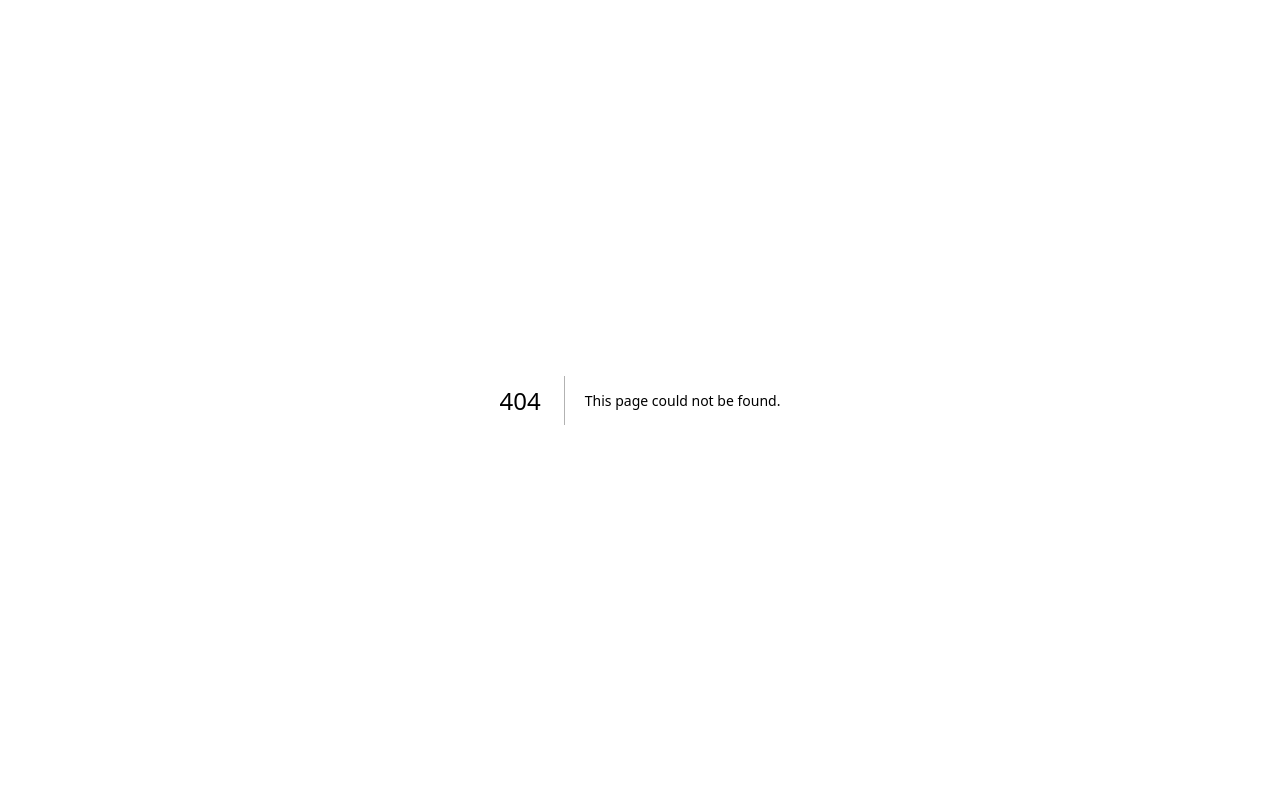
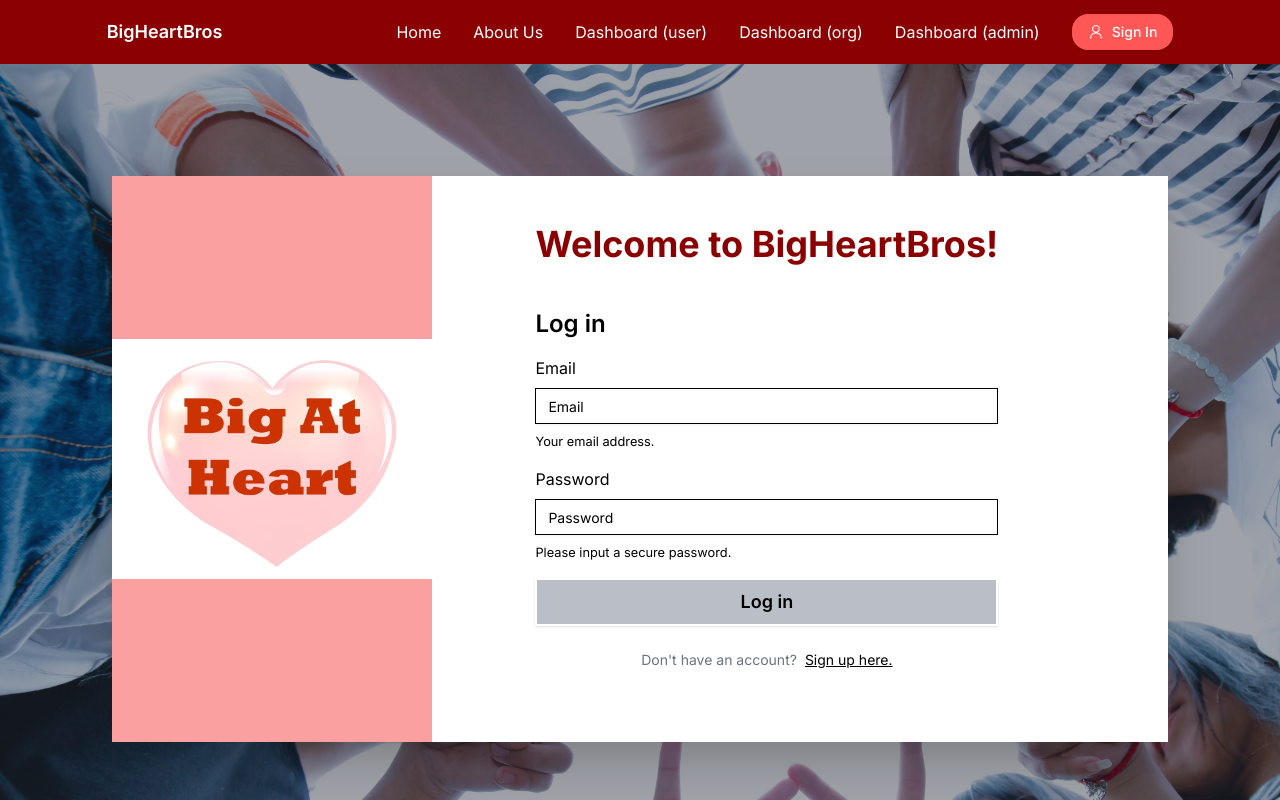
Before and after one commit to limrik/big-heart-bros, a Next.js app in the folder big-heart-bros/: page /sign-in in a window 1280 px wide. Before the commit this address had no page. Shown: the top 800 px of the page. Built offline with nearby package versions, Linux system fonts and the light colour scheme.

Commit message:
Add sign-in page

```diff
--- a/big-heart-bros/src/app/(routes)/home/page.tsx
+++ b/big-heart-bros/src/app/(routes)/home/page.tsx
@@ -3,6 +3,7 @@ import Navbar from "../../../components/navbar";
 import AboutUs from "../../../components/about-us";
 import WaysToGive from "../../../components/ways-to-give";
 import backgroundImage from "../../assets/bigathearts1.png";
+import Link from "next/link";
 
 export default function Home() {
   return (
@@ -15,21 +16,27 @@ export default function Home() {
           <Navbar />
           <div className="absolute top-[145px] w-full h-2/3 flex flex-col justify-center text-white">
             <div>
-            <h1 className="font-semibold text-3xl sm:text-4xl md:text-5xl drop-shadow-2xl font-poppins text-center gradient-text">
+              <h1 className="font-semibold text-3xl sm:text-4xl md:text-5xl drop-shadow-2xl font-poppins text-center gradient-text">
                 When volunteering starts changing lives,
                 <br /> including yours.
-            </h1>
-            <p className="font-poppins text-base sm:text-xl text-center mx-4 mt-8 mb-12 animate-bounce">
+              </h1>
+              <p className="font-poppins text-base sm:text-xl text-center mx-4 mt-8 mb-12 animate-bounce">
                 Start your giving journey with us!
-            </p>
+              </p>
 
               <div className="justify-center flex">
-                <div className="cursor-pointer border-2 border-white rounded-3xl w-[400px] text-center text-lg sm:text-2xl sm:h-16 h-12 flex justify-center items-center transition hover:bg-[#ff5656] bg-gray-600/70 font-poppins font-semibold mx-8">
+                <Link
+                  className="cursor-pointer border-2 border-white rounded-3xl w-[400px] text-center text-lg sm:text-2xl sm:h-16 h-12 flex justify-center items-center transition hover:bg-[#ff5656] bg-gray-600/70 font-poppins font-semibold mx-8"
+                  href="/user-dashboard"
+                >
                   Volunteering Opportunities
-                </div>
-                <div className="cursor-pointer border-2 border-white rounded-3xl w-[400px] text-center text-lg sm:text-2xl sm:h-16 h-12 flex justify-center items-center transition hover:bg-[#ff5656] bg-gray-600/70 font-poppins font-semibold mx-8">
-                  Sign Up
-                </div>
+                </Link>
+                <Link
+                  className="cursor-pointer border-2 border-white rounded-3xl w-[400px] text-center text-lg sm:text-2xl sm:h-16 h-12 flex justify-center items-center transition hover:bg-[#ff5656] bg-gray-600/70 font-poppins font-semibold mx-8"
+                  href="/sign-in"
+                >
+                  Sign In
+                </Link>
               </div>
             </div>
           </div>
--- /dev/null
+++ b/big-heart-bros/src/app/(routes)/sign-in/page.tsx
@@ -0,0 +1,157 @@
+"use client";
+
+import { cn } from "../../../lib/utils";
+import Navbar from "../../../components/navbar";
+import Image from "next/image";
+import { zodResolver } from "@hookform/resolvers/zod";
+import { useForm } from "react-hook-form";
+import { z } from "zod";
+import backgroundImage from "../../assets/volunteerStock1.jpg";
+import logo from "../../assets/bigatheartslogo.png";
+import { Button } from "../../../components/ui/button";
+import {
+  Form,
+  FormControl,
+  FormDescription,
+  FormField,
+  FormItem,
+  FormLabel,
+  FormMessage,
+} from "../../../components/ui/form";
+
+import { Input } from "../../../components/ui/input";
+import { toast, useToast } from "../../../components/ui/use-toast";
+import Link from "next/link";
+
+const formSchema = z.object({
+  email: z.string().email({
+    message: "Please enter a valid email address.",
+  }),
+  password: z
+    .string()
+    .min(8, { message: "Password must be at least 8 characters." })
+    .refine((value) => /[A-Z]/.test(value), {
+      message: "Password must contain at least one uppercase letter.",
+    })
+    .refine((value) => /[a-z]/.test(value), {
+      message: "Password must contain at least one lowercase letter.",
+    })
+    .refine((value) => /\d/.test(value), {
+      message: "Password must contain at least one number.",
+    })
+    .refine((value) => /[!@#$%^&*()_+{}\[\]:;<>,.?~\\/-]/.test(value), {
+      message: "Password must contain at least one special character.",
+    }),
+});
+
+export default function SignIn() {
+  const { toast } = useToast();
+
+  // 1. Define your form.
+  const form = useForm<z.infer<typeof formSchema>>({
+    resolver: zodResolver(formSchema),
+    defaultValues: {
+      email: "",
+      password: "",
+    },
+  });
+
+  function onSubmit(data: z.infer<typeof formSchema>) {
+    toast({
+      title: "You submitted the following values:",
+      description: (
+        <pre className="mt-2 w-[340px] rounded-md bg-slate-950 p-4">
+          <code className="text-white">{JSON.stringify(data, null, 2)}</code>
+        </pre>
+      ),
+    });
+  }
+
+  return (
+    <div>
+      <div
+        className="bg-no-repeat bg-cover h-[1000px]"
+        style={{ backgroundImage: `url(${backgroundImage.src})` }}
+      >
+        <div className="bg-gray-900/40 absolute top-0 left-0 w-full h-[1000px]">
+          <Navbar />
+          <div className="relative flex flex-col m-28 space-y-8 bg-white shadow-2xl md:flex-row md:space-y-0">
+            <div className="flex-row justify-center grid-cols-3 grid">
+              <div className="bg-[#FAA0A0] col-span-1 w-80 flex items-center justify-center">
+                <Image src={logo} alt="logo" width={700} height={700} />
+              </div>
+              <div className="col-span-2 m-12 px-12">
+                <p className="mb-3 text-4xl font-bold font-poppins text-[#8B0000]">
+                  Welcome to BigHeartBros!
+                </p>
+                <div className="pt-8">
+                  <Form {...form}>
+                    <form
+                      onSubmit={form.handleSubmit(onSubmit)}
+                      className="space-y-4"
+                    >
+                      <div className="font-semibold font-poppins text-2xl">
+                        Log in
+                      </div>
+
+                      <FormField
+                        control={form.control}
+                        name="email"
+                        render={({ field }) => (
+                          <FormItem>
+                            <FormLabel>Email</FormLabel>
+                            <FormControl>
+                              <Input placeholder="Email" {...field} />
+                            </FormControl>
+                            <FormDescription>
+                              Your email address.
+                            </FormDescription>
+                            <FormMessage />
+                          </FormItem>
+                        )}
+                      />
+                      <FormField
+                        control={form.control}
+                        name="password"
+                        render={({ field }) => (
+                          <FormItem>
+                            <FormLabel>Password</FormLabel>
+                            <FormControl>
+                              <Input
+                                type="password"
+                                placeholder="Password"
+                                {...field}
+                              />
+                            </FormControl>
+                            <FormDescription>
+                              Please input a secure password.
+                            </FormDescription>
+                            <FormMessage />
+                          </FormItem>
+                        )}
+                      />
+
+                      <Button
+                        type="submit"
+                        className="cursor-pointer border-2 border-white w-full text-center h-12 text-lg flex justify-center items-center transition hover:bg-[#ACE1AF] bg-gray-400/70 font-poppins font-semibold "
+                        onClick={() => form.handleSubmit(onSubmit)()}
+                      >
+                        Log in
+                      </Button>
+                    </form>
+                  </Form>
+                  <div className="flex items-center font-poppins text-sm my-6 justify-center">
+                    <p className="mr-2 text-gray-500">Don't have an account?</p>
+                    <Link href={"/sign-up"} className="underline">
+                      Sign up here.
+                    </Link>
+                  </div>
+                </div>
+              </div>
+            </div>
+          </div>
+        </div>
+      </div>
+    </div>
+  );
+}
--- a/big-heart-bros/src/app/(routes)/sign-up/page.tsx
+++ b/big-heart-bros/src/app/(routes)/sign-up/page.tsx
@@ -37,6 +37,7 @@ import { CalendarIcon } from "@radix-ui/react-icons";
 import { format } from "date-fns";
 import { Label } from "../../../components/ui/label";
 import { RadioGroup, RadioGroupItem } from "../../../components/ui/radio-group";
+import Link from "next/link";
 
 const formSchema = z
   .object({
@@ -166,15 +167,21 @@ export default function SignUp() {
       >
         <div className="bg-gray-900/40 absolute top-0 left-0 w-full h-[2200px]">
           <Navbar />
-          <div className="relative flex flex-col m-28 space-y-8 bg-white shadow-2xl rounded-2xl md:flex-row md:space-y-0">
+          <div className="relative flex flex-col m-28 space-y-8 bg-white shadow-2xl md:flex-row md:space-y-0">
             <div className="flex-row justify-center grid-cols-3 grid">
-              <div className="bg-[#FAA0A0] col-span-1 rounded-2xl w-80 flex items-center justify-center">
+              <div className="bg-[#FAA0A0] col-span-1 w-80 flex items-center justify-center">
                 <Image src={logo} alt="logo" width={700} height={700} />
               </div>
-              <div className="col-span-2 m-12">
+              <div className="col-span-2 my-12 mr-20">
                 <p className="mb-3 text-4xl font-bold font-poppins text-[#8B0000]">
                   Create Account
                 </p>
+                <div className="flex flex-row font-poppins text-base mb-6">
+                  <p className="mr-2 text-gray-500">Have an account?</p>
+                  <Link href={"/sign-in"} className="underline">
+                    Sign in here.
+                  </Link>
+                </div>
                 <div className="pt-8">
                   <Form {...form}>
                     <form
@@ -564,8 +571,7 @@ export default function SignUp() {
                       </div>
                       <Button
                         type="submit"
-                        variant="outline"
-                        size="lg"
+                        className="cursor-pointer border-2 border-white w-full text-center h-12 text-lg flex justify-center items-center transition hover:bg-[#ACE1AF] bg-gray-400/70 font-poppins font-semibold "
                         onClick={() => form.handleSubmit(onSubmit)()}
                       >
                         Submit
```
